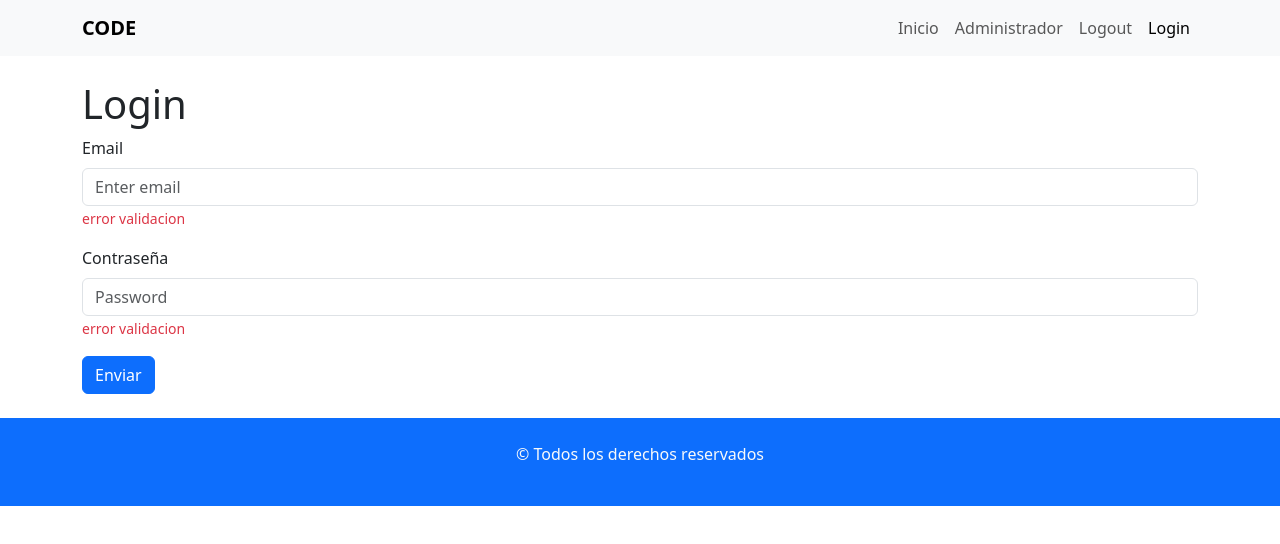
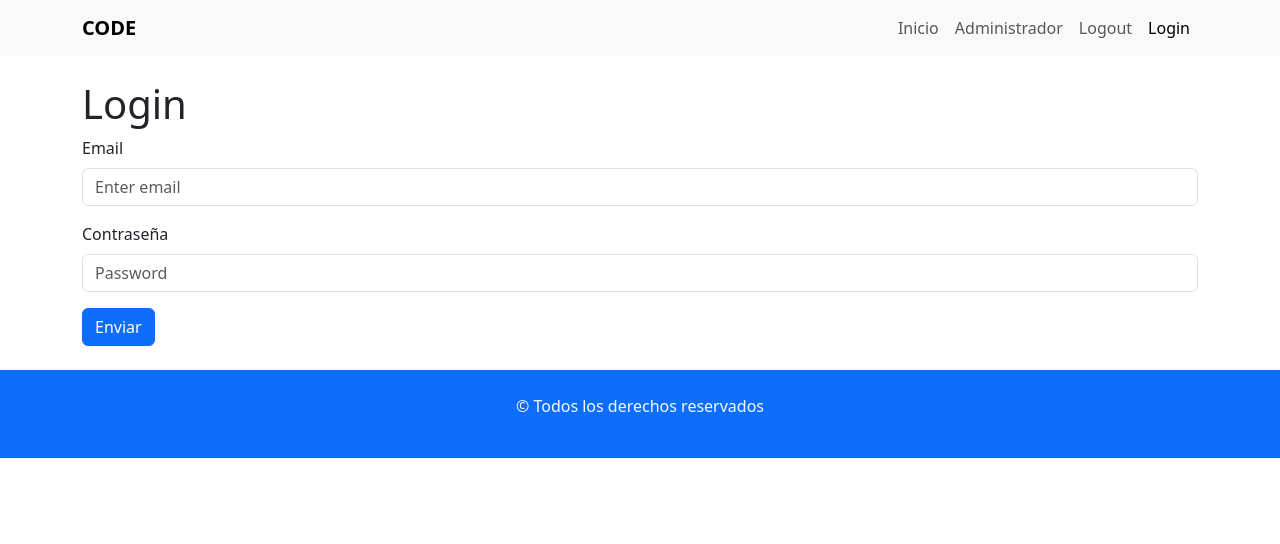
Before and after one commit to rollingcodeschool/catalogoServicios-c16, a React (Vite) app: page /login in a window 1280 px wide. Shown: the top 544 px of the page. Built offline with nearby package versions, Linux system fonts and the light colour scheme; the HTML template or start-up script is replaced by a standard one.

Commit message:
agregamos validaciones en el formulario de login

```diff
--- a/src/components/pages/Login.jsx
+++ b/src/components/pages/Login.jsx
@@ -1,21 +1,42 @@
 import Button from "react-bootstrap/Button";
 import Form from "react-bootstrap/Form";
+import { useForm } from "react-hook-form";
 
 const Login = () => {
+ const {
+    register,
+    handleSubmit,
+    formState: { errors },
+  } = useForm()
+
+  const onSubmit = (data) => {
+    console.log(data)
+  }
+
   return (
     <main className="container my-4">
       <h1>Login</h1>
-      <Form>
+      <Form onSubmit={handleSubmit(onSubmit)}>
         <Form.Group className="mb-3" controlId="formBasicEmail">
           <Form.Label>Email</Form.Label>
-          <Form.Control type="email" placeholder="Enter email" />
-          <Form.Text className="text-danger">error validacion</Form.Text>
+          <Form.Control type="email" placeholder="Enter email" {...register('email',{
+            required: 'El email es un dato obligatorio',
+            pattern:{
+                value: /^[a-z0-9!#$%&'*+/=?^_`{|}~-]+(?:\.[a-z0-9!#$%&'*+/=?^_`{|}~-]+)*@(?:[a-z0-9](?:[a-z0-9-]*[a-z0-9])?\.)+[a-z0-9](?:[a-z0-9-]*[a-z0-9])?$/,
+                message: 'El email debe cumplir con el siguiente formato correo@dominio.extension'
+            }})}/>
+          <Form.Text className="text-danger">{errors.email?.message}</Form.Text>
         </Form.Group>
 
         <Form.Group className="mb-3" controlId="formBasicPassword">
           <Form.Label>Contraseña</Form.Label>
-          <Form.Control type="password" placeholder="Password" />
-          <Form.Text className="text-danger">error validacion</Form.Text>
+          <Form.Control type="password" placeholder="Password"  {...register('password',{
+            required: 'La contraseña es un dato obligatorio',
+            pattern:{
+                value: /^(?=.*\d)(?=.*[\u0021-\u002b\u003c-\u0040])(?=.*[A-Z])(?=.*[a-z])\S{8,16}$/,
+                message: 'La contraseña debe tener entre 8 y 16 caracteres, al menos un dígito, al menos una minúscula, al menos una mayúscula y al menos un caracter especial.'
+            }})}/>
+          <Form.Text className="text-danger">{errors.password?.message}</Form.Text>
         </Form.Group>
         <Button variant="primary" type="submit">
           Enviar
```
